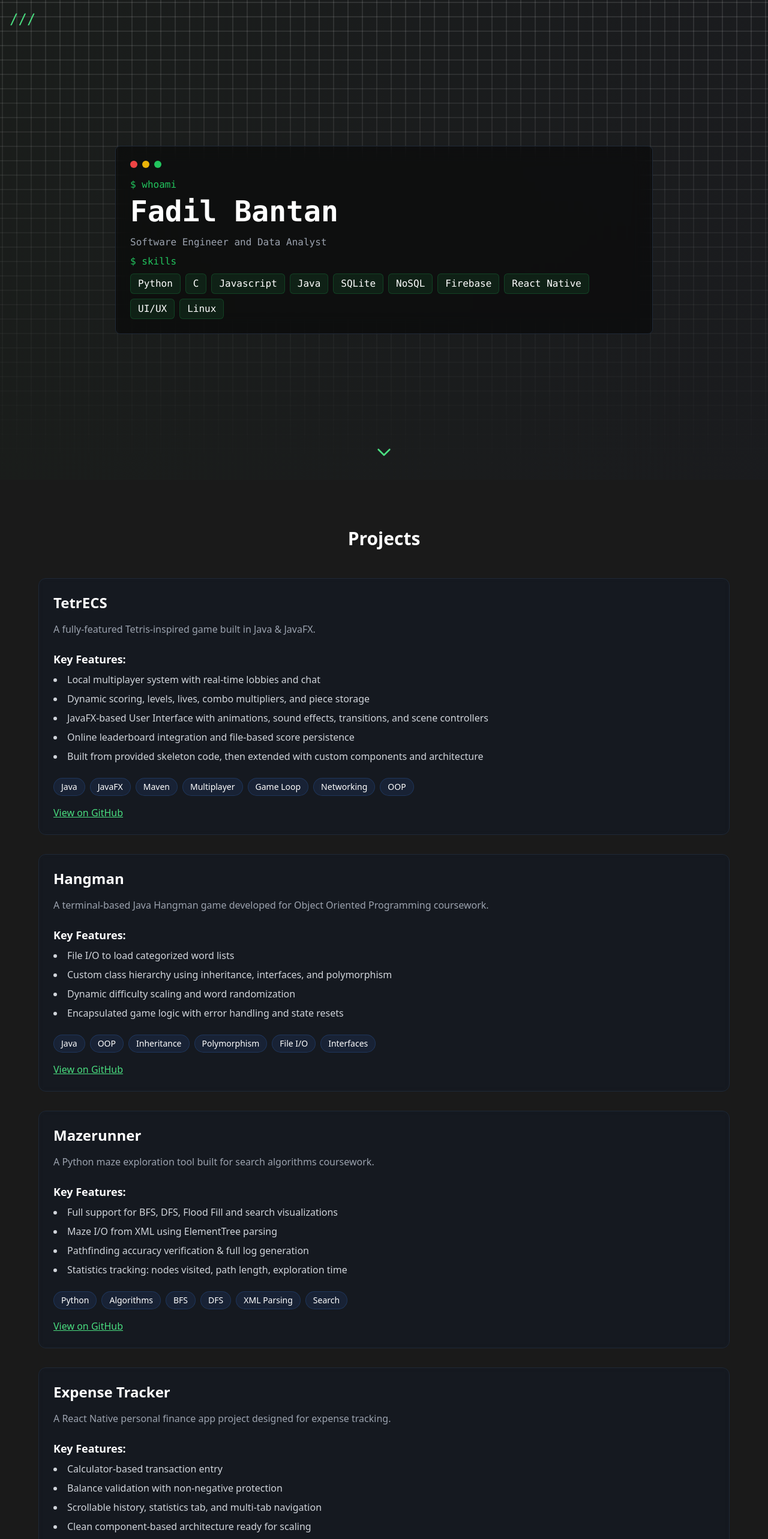
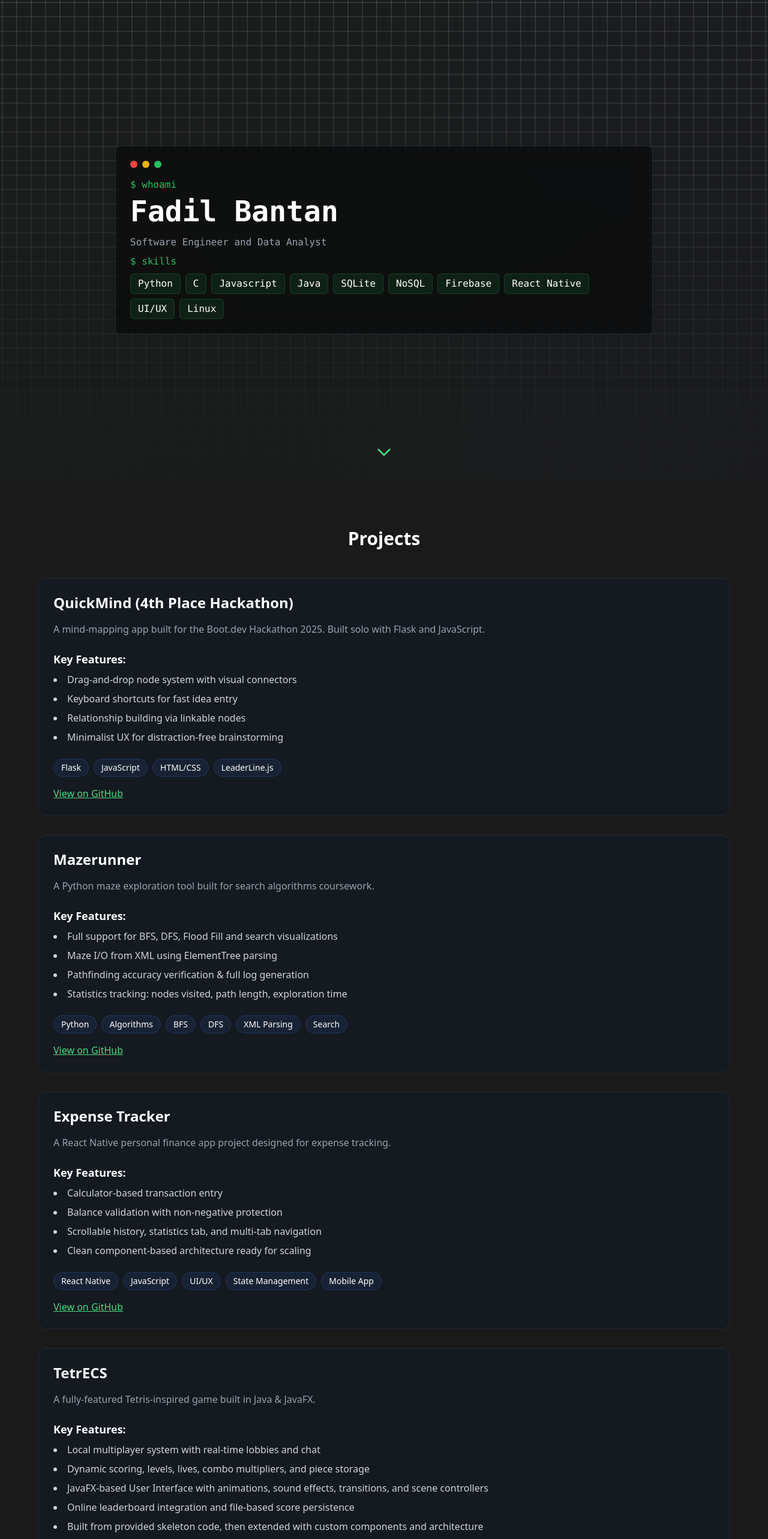
Before and after one commit to fadelbantan/builtbybantan, a Next.js app in the folder portfolio-site/: page / in a window 1280 px wide. Shown: the top 2566 px of the page at 60% size. Built offline with nearby package versions, Linux system fonts and the light colour scheme.

Commit message:
removed dropdown menu

```diff
--- a/portfolio-site/app/components/ContactSection.tsx
+++ b/portfolio-site/app/components/ContactSection.tsx
@@ -3,8 +3,8 @@
 import { motion } from 'framer-motion';
 
 export default function ContactSection() {
-        return (
-                <section id="contact" className="py-20 px-4">
+	return (
+		<section id="contact" className="py-20 px-4">
 			<div className="max-w-4xl mx-auto">
 				<motion.div
 					initial={{ opacity: 0 }}
@@ -31,13 +31,6 @@ export default function ContactSection() {
 									</svg>
 									<span>Jeddah, Saudi Arabia</span>
 								</div>
-								<div className="flex items-center gap-2">
-									<svg className="w-5 h-5 text-green-400" fill="none" stroke="currentColor" viewBox="0 0 24 24">
-										<path strokeLinecap="round" strokeLinejoin="round" strokeWidth={2} d="M17.657 16.657L13.414 20.9a1.998 1.998 0 01-2.827 0l-4.244-4.243a8 8 0 1111.314 0z" />
-										<path strokeLinecap="round" strokeLinejoin="round" strokeWidth={2} d="M15 11a3 3 0 11-6 0 3 3 0 016 0z" />
-									</svg>
-									<span>Southampton, UK</span>
-								</div>
 							</div>
 
 							<p className="text-green-500 mt-8 mb-2">$ contact --email</p>
@@ -61,8 +54,9 @@ export default function ContactSection() {
 								</svg>
 								<span>Resume Here</span>
 							</motion.a>
-							<p className="text-green-500 mt-8 mb-4">$ ls ./social-links</p>
+							<p className="text-green-500 mb-4">$ ls ./social-links</p>
 							<div className="grid grid-cols-1 sm:grid-cols-2 lg:grid-cols-3 gap-4">
+								{/* GitHub */}
 								<motion.a
 									href="https://github.com/fadelbantan"
 									whileHover={{ scale: 1.05 }}
@@ -78,6 +72,8 @@ export default function ContactSection() {
 										<p className="text-sm text-gray-400">@fadelbantan</p>
 									</div>
 								</motion.a>
+
+								{/* LinkedIn */}
 								<motion.a
 									href="https://www.linkedin.com/in/fadil-bantan"
 									whileHover={{ scale: 1.05 }}
@@ -93,19 +89,21 @@ export default function ContactSection() {
 										<p className="text-sm text-gray-400">Fadil Bantan</p>
 									</div>
 								</motion.a>
+
+								{/* Discord */}
 								<motion.a
-									href="#"
+									href="https://discord.com/users/YOUR_DISCORD_ID"
 									whileHover={{ scale: 1.05 }}
 									className="flex items-center gap-3 px-4 py-3 bg-gray-800/50 rounded-lg hover:bg-gray-700/50 transition-colors border border-gray-700/50 group"
 								>
 									<div className="p-2 bg-gray-700/50 rounded-lg group-hover:bg-gray-600/50 transition-colors">
-										<svg className="w-5 h-5 text-green-400" fill="currentColor" viewBox="0 0 24 24">
-											<path d="M18.244 2.25h3.308l-7.227 8.26 8.502 11.24H16.17l-5.214-6.817L4.99 21.75H1.68l7.73-8.835L1.254 2.25H8.08l4.713 6.231zm-1.161 17.52h1.833L7.084 4.126H5.117z" />
+										<svg className="w-5 h-5 text-green-400" viewBox="0 0 24 24" fill="currentColor">
+											<path d="M20.317 4.369a19.791 19.791 0 00-4.885-1.515.07.07 0 00-.075.035 13.815 13.815 0 00-.611 1.255 19.736 19.736 0 00-5.498 0 13.822 13.822 0 00-.617-1.255.07.07 0 00-.075-.035 19.736 19.736 0 00-4.885 1.515.064.064 0 00-.03.027C2.217 9.045 1.64 13.58 2.01 18.057a.082.082 0 00.031.056 19.978 19.978 0 005.993 3.044.07.07 0 00.075-.027c.462-.63.873-1.295 1.226-1.993a.07.07 0 00-.038-.098 13.138 13.138 0 01-1.872-.894.07.07 0 01-.007-.117c.126-.095.252-.192.374-.291a.07.07 0 01.073-.01c3.927 1.788 8.18 1.788 12.061 0a.07.07 0 01.073.009c.122.099.248.196.375.291a.07.07 0 01-.006.118 12.612 12.612 0 01-1.873.893.07.07 0 00-.038.099c.36.698.771 1.362 1.225 1.993a.07.07 0 00.075.028 19.958 19.958 0 006.001-3.044.082.082 0 00.03-.056c.37-4.477-.207-9.012-2.654-13.661a.061.061 0 00-.03-.028zM8.02 15.331c-1.183 0-2.157-1.085-2.157-2.419 0-1.333.955-2.418 2.157-2.418 1.21 0 2.176 1.094 2.157 2.418 0 1.334-.955 2.419-2.157 2.419zm7.974 0c-1.183 0-2.157-1.085-2.157-2.419 0-1.333.955-2.418 2.157-2.418 1.21 0 2.176 1.094 2.157 2.418 0 1.334-.947 2.419-2.157 2.419z" />
 										</svg>
 									</div>
 									<div>
-										<p className="font-semibold text-gray-200">X</p>
-										<p className="text-sm text-gray-400">@fadelbantan</p>
+										<p className="font-semibold text-gray-200">Discord</p>
+										<p className="text-sm text-gray-400">m7roo8</p>
 									</div>
 								</motion.a>
 							</div>
--- a/portfolio-site/app/components/DropdownMenu.tsx
+++ /dev/null
@@ -1,53 +0,0 @@
-'use client';
-
-import { useState } from 'react';
-import { AnimatePresence, motion } from 'framer-motion';
-import Link from 'next/link';
-
-export default function DropdownMenu() {
-  const [open, setOpen] = useState(false);
-
-  return (
-    <div className="fixed top-4 left-4 z-50 text-base">
-      <button
-        onClick={() => setOpen(!open)}
-        className="font-mono text-green-400 text-2xl hover:text-green-300 transition focus:outline-none"
-      >
-        {"///"}
-      </button>
-      <AnimatePresence>
-        {open && (
-          <motion.div
-            initial={{ opacity: 0, y: -10 }}
-            animate={{ opacity: 1, y: 0 }}
-            exit={{ opacity: 0, y: -10 }}
-            transition={{ duration: 0.25 }}
-            className="mt-1 bg-black/90 backdrop-blur-md shadow-lg rounded p-2 space-y-1"
-          >
-            <Link
-              href="#home"
-              onClick={() => setOpen(false)}
-              className="block font-mono text-green-400 hover:text-green-300"
-            >
-              |-&gt;./Home
-            </Link>
-            <Link
-              href="#projects"
-              onClick={() => setOpen(false)}
-              className="block font-mono text-green-400 hover:text-green-300"
-            >
-              |-&gt;./Projects
-            </Link>
-            <Link
-              href="#contact"
-              onClick={() => setOpen(false)}
-              className="block font-mono text-green-400 hover:text-green-300"
-            >
-              |-&gt;./Contact
-            </Link>
-          </motion.div>
-        )}
-      </AnimatePresence>
-    </div>
-  );
-}
--- a/portfolio-site/app/components/projectData.ts
+++ b/portfolio-site/app/components/projectData.ts
@@ -7,6 +7,42 @@ export interface Project {
 }
 
 export const projects: Project[] = [
+  {
+    title: 'QuickMind (4th Place Hackathon)',
+    description: 'A mind-mapping app built for the Boot.dev Hackathon 2025. Built solo with Flask and JavaScript.',
+    features: [
+      'Drag-and-drop node system with visual connectors',
+      'Keyboard shortcuts for fast idea entry',
+      'Relationship building via linkable nodes',
+      'Minimalist UX for distraction-free brainstorming'
+    ],
+    technologies: ['Flask', 'JavaScript', 'HTML/CSS', 'LeaderLine.js'],
+    link: 'https://github.com/fadelbantan/quickmind',
+  },
+  {
+    title: 'Mazerunner',
+    description: 'A Python maze exploration tool built for search algorithms coursework.',
+    features: [
+      'Full support for BFS, DFS, Flood Fill and search visualizations',
+      'Maze I/O from XML using ElementTree parsing',
+      'Pathfinding accuracy verification & full log generation',
+      'Statistics tracking: nodes visited, path length, exploration time',
+    ],
+    technologies: ['Python', 'Algorithms', 'BFS', 'DFS', 'XML Parsing', 'Search'],
+    link: 'https://github.com/fadelbantan/ECS-Maze-Runner',
+  },
+  {
+    title: 'Expense Tracker',
+    description: 'A React Native personal finance app project designed for expense tracking.',
+    features: [
+      'Calculator-based transaction entry',
+      'Balance validation with non-negative protection',
+      'Scrollable history, statistics tab, and multi-tab navigation',
+      'Clean component-based architecture ready for scaling',
+    ],
+    technologies: ['React Native', 'JavaScript', 'UI/UX', 'State Management', 'Mobile App'],
+    link: 'https://github.com/fadelbantan/MoneyTracker',
+  },
   {
     title: 'TetrECS',
     description: 'A fully-featured Tetris-inspired game built in Java & JavaFX.',
@@ -32,28 +68,4 @@ export const projects: Project[] = [
     technologies: ['Java', 'OOP', 'Inheritance', 'Polymorphism', 'File I/O', 'Interfaces'],
     link: 'https://github.com/fadelbantan/Hangman',
   },
-  {
-    title: 'Mazerunner',
-    description: 'A Python maze exploration tool built for search algorithms coursework.',
-    features: [
-      'Full support for BFS, DFS, Flood Fill and search visualizations',
-      'Maze I/O from XML using ElementTree parsing',
-      'Pathfinding accuracy verification & full log generation',
-      'Statistics tracking: nodes visited, path length, exploration time',
-    ],
-    technologies: ['Python', 'Algorithms', 'BFS', 'DFS', 'XML Parsing', 'Search'],
-    link: 'https://github.com/fadelbantan/ECS-Maze-Runner',
-  },
-  {
-    title: 'Expense Tracker',
-    description: 'A React Native personal finance app project designed for expense tracking.',
-    features: [
-      'Calculator-based transaction entry',
-      'Balance validation with non-negative protection',
-      'Scrollable history, statistics tab, and multi-tab navigation',
-      'Clean component-based architecture ready for scaling',
-    ],
-    technologies: ['React Native', 'JavaScript', 'UI/UX', 'State Management', 'Mobile App'],
-    link: 'https://github.com/fadelbantan/MoneyTracker',
-  },
 ];
--- a/portfolio-site/app/layout.tsx
+++ b/portfolio-site/app/layout.tsx
@@ -1,7 +1,6 @@
 import type { Metadata } from 'next';
 import { Geist, Geist_Mono } from 'next/font/google';
 import './globals.css';
-import DropdownMenu from './components/DropdownMenu';
 
 const geistSans = Geist({
 	variable: '--font-geist-sans',
@@ -16,7 +15,7 @@ const geistMono = Geist_Mono({
 export const metadata: Metadata = {
 	title: 'Fadil Bantan - Software Engineer',
 	description:
-		'Welcome to my portfolio! I am a passionate backend developer specializing in building scalable server architectures, robust APIs, and high-performance distributed systems. With expertise in cloud infrastructure and database optimization, I create efficient and reliable backend solutions.',
+		'From REST to React, I build scalable solutions that don’t break on Monday morning.',
 	keywords: [
 		'Backend Developer',
 		'Software Engineer',
@@ -39,8 +38,8 @@ export const metadata: Metadata = {
 	openGraph: {
 		title: 'Fadil Bantan - Software Engineer',
 		description: 'Passionate backend developer crafting scalable and efficient server architectures. Explore my projects and technical expertise.',
+		siteName: 'Build With Bantan',
 		url: 'https://builtbybantan.com',
-		siteName: 'Fadil Bantan - Portfolio',
 		images: [
 			{
 				url: '/og-image.jpg',
@@ -80,7 +79,6 @@ export default function RootLayout({
 	return (
 		<html lang="en">
 			<body className={`${geistSans.variable} ${geistMono.variable} antialiased`}>
-                                <DropdownMenu />
 				{children}
 			</body>
 		</html>
```
Lines whose indentation alone changed are shown as unchanged.
